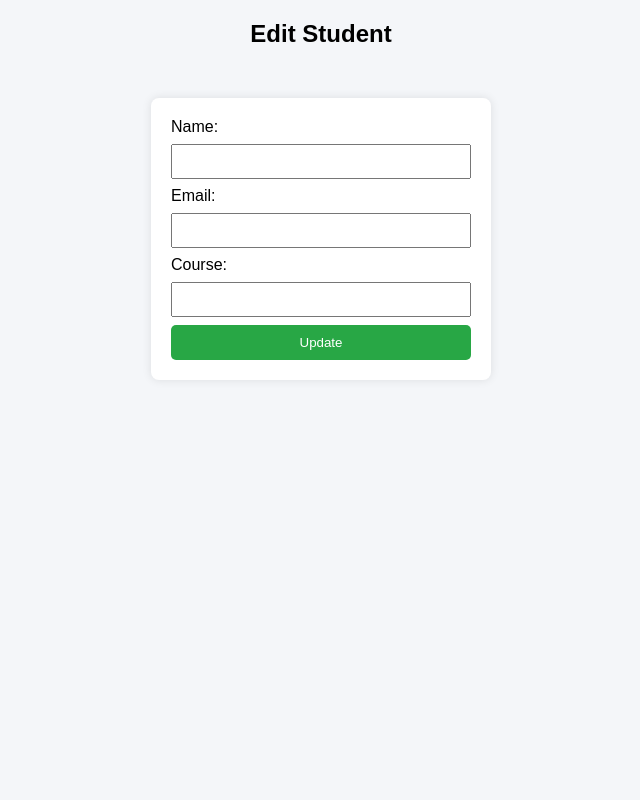
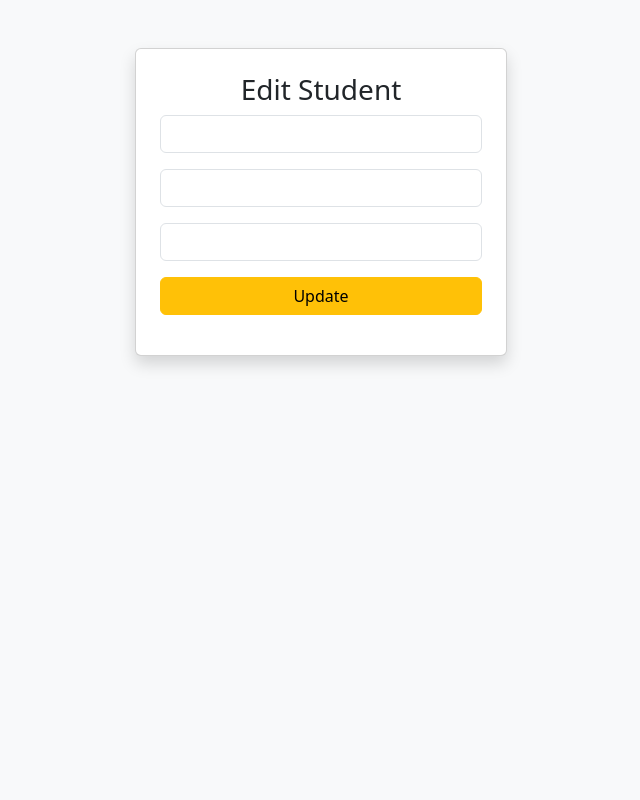
Before and after one commit to Rohan07-AI/student-management-system, a Flask app: page /edit/1 in a window 1280 px wide. Shown: the whole page, without its empty margins (319-959 px from the left). Run offline with Flask 3, Linux system fonts and the light colour scheme; data that the repository does not hold is empty.

Commit message:
Refactor edit.html to use Bootstrap styling

```diff
--- a/student_management/templates/edit.html
+++ b/student_management/templates/edit.html
@@ -1,9 +1,21 @@
-<link rel="stylesheet" href="{{ url_for('static', filename='style.css') }}">
-<h2>Edit Student</h2>
+<html>
+<head>
+<link href="https://cdn.jsdelivr.net/npm/bootstrap@5.3.0/dist/css/bootstrap.min.css" rel="stylesheet">
+</head>
+<body class="bg-light">
 
-<form method="POST">
-Name: <input type="text" name="name" value="{{ student[1] }}"><br>
-Email: <input type="email" name="email" value="{{ student[2] }}"><br>
-Course: <input type="text" name="course" value="{{ student[3] }}"><br>
-<button type="submit">Update</button>
-</form>
+<div class="container mt-5">
+    <div class="card p-4 shadow col-md-4 mx-auto">
+        <h3 class="text-center">Edit Student</h3>
+
+        <form method="POST">
+            <input type="text" name="name" value="{{ student[1] }}" class="form-control mb-3">
+            <input type="email" name="email" value="{{ student[2] }}" class="form-control mb-3">
+            <input type="text" name="course" value="{{ student[3] }}" class="form-control mb-3">
+            <button class="btn btn-warning w-100">Update</button>
+        </form>
+    </div>
+</div>
+<script src="https://cdn.jsdelivr.net/npm/bootstrap@5.3.0/dist/js/bootstrap.bundle.min.js"></script>
+</body>
+</html>
```
